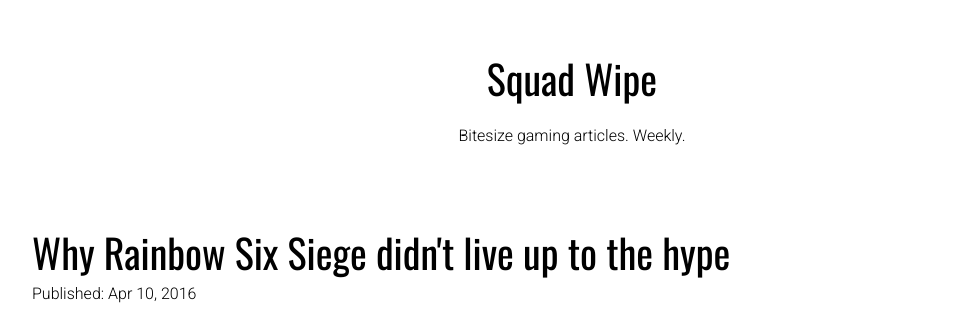
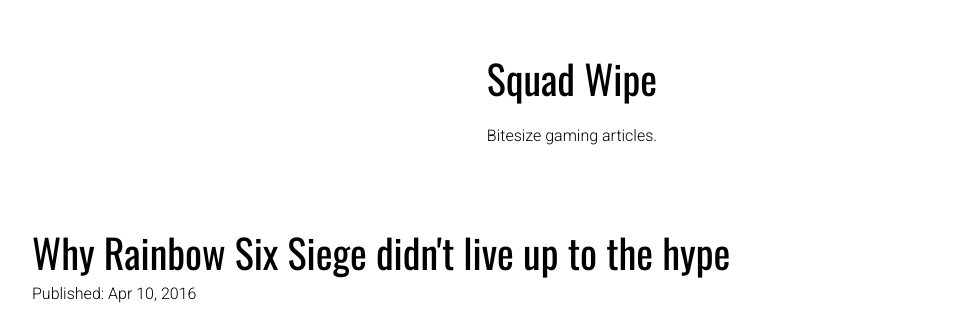
Before and after one commit to mrtrwhite/squadwipe, a Jekyll site: the page built from _posts/2016-04-10-rainbow-six-siege.markdown, in a window 1280 px wide and 900 px high. Shown: the top 319 px of the window, without its empty margins (68-1039 px from the left). Built offline with Jekyll 4.4.1, drawn with Linux system fonts in a browser that asks for light colours; comment, search, counter and statistics services are not loaded; grey boxes are pictures that could not be loaded.

```diff
--- a/_config.yml
+++ b/_config.yml
@@ -8,7 +8,7 @@
 # Site settings
 title: Squad Wipe
 email: your-email@domain.com
-description: Bitesize gaming articles. Weekly.
+description: Bitesize gaming articles.
 baseurl: "" # the subpath of your site, e.g. /blog
 url: "" # the base hostname & protocol for your site
 twitter_username: jekyllrb
```
